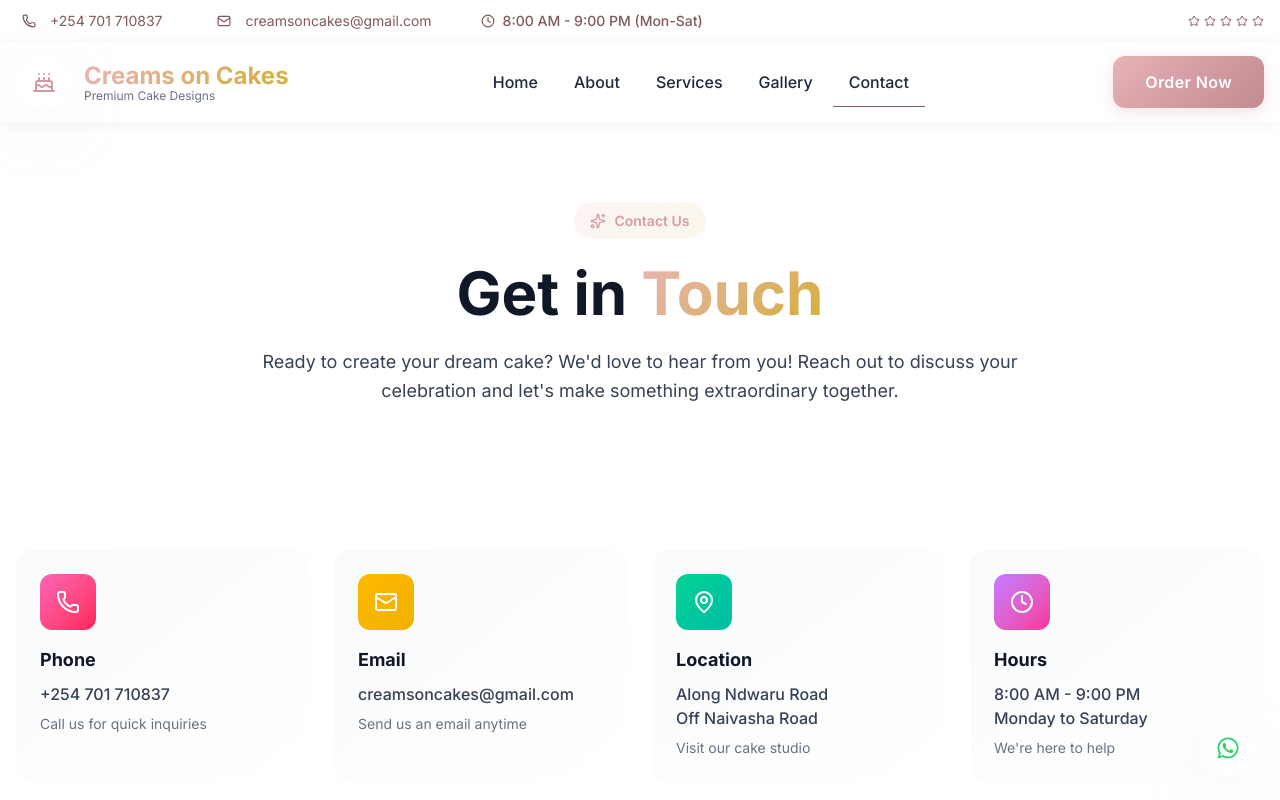
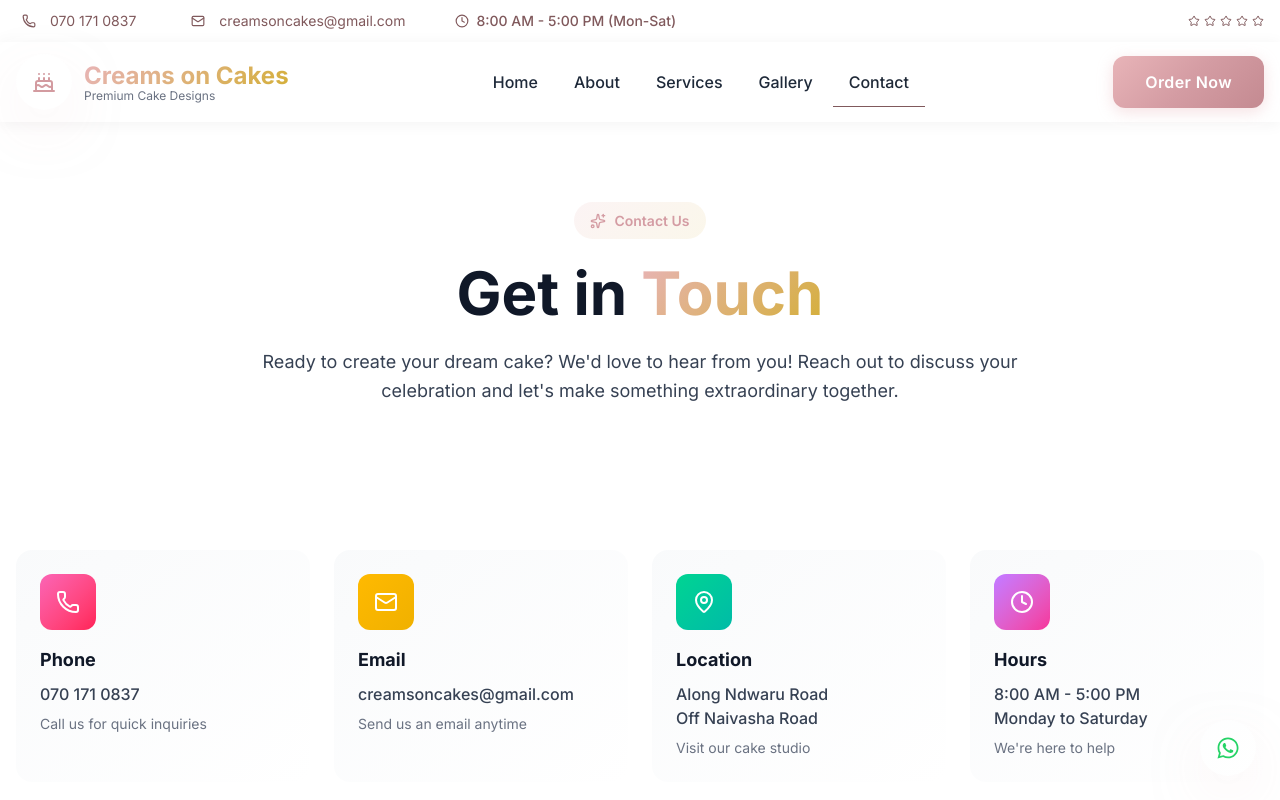
Before and after one commit to DannyMyles/creams-on-cake, a Next.js app: page /contact in a window 1280 px wide. Shown: the top 800 px of the page. Built offline with nearby package versions, Linux system fonts and the light colour scheme.

Commit message:
Remove price

```diff
--- a/app/contact/page.tsx
+++ b/app/contact/page.tsx
@@ -51,7 +51,7 @@ export default function Contact() {
     {
       icon: Phone,
       title: "Phone",
-      details: ["+254 701 710837"],
+      details: ["070 171 0837"],
       description: "Call us for quick inquiries",
       color: "from-pink-400 to-rose-500"
     },
@@ -72,7 +72,7 @@ export default function Contact() {
     {
       icon: Clock,
       title: "Hours",
-      details: ["8:00 AM - 9:00 PM", "Monday to Saturday"],
+      details: ["8:00 AM - 5:00 PM", "Monday to Saturday"],
       description: "We're here to help",
       color: "from-purple-400 to-pink-500"
     }
--- a/components/ui/Footer.tsx
+++ b/components/ui/Footer.tsx
@@ -260,7 +260,7 @@ const Footer = () => {
                 <div>
                   <p className="text-xs text-gray-400">Call Us</p>
                   <a href="tel:+254701710837" className="font-medium hover:text-pink-400 transition-colors">
-                    +254 701 710837
+                    070 171 0837
                   </a>
                 </div>
               </div>
@@ -281,7 +281,7 @@ const Footer = () => {
                 </div>
                 <div>
                   <p className="text-xs text-gray-400">Opening Hours</p>
-                  <p className="font-medium text-sm">Mon - Sat: 8AM - 9PM</p>
+                  <p className="font-medium text-sm">Mon - Sat: 8AM - 5PM</p>
                 </div>
               </div>
             </div>
--- a/components/ui/Navigation.tsx
+++ b/components/ui/Navigation.tsx
@@ -58,7 +58,7 @@ const Navigation = () => {
                   href="tel:+254701710837"
                   className="hover:text-cake-primary transition-colors duration-300"
                 >
-                  +254 701 710837
+                  070 171 0837
                 </a>
               </div>
               <div className="hidden md:block h-4 w-px bg-white/20"></div>
@@ -79,7 +79,7 @@ const Navigation = () => {
                   <Clock size={14} />
                   <span className="absolute inset-0 animate-pulse bg-cake-accent rounded-full opacity-50"></span>
                 </div>
-                8:00 AM - 9:00 PM (Mon-Sat)
+                8:00 AM - 5:00 PM (Mon-Sat)
               </div>
             </div>
 
```
